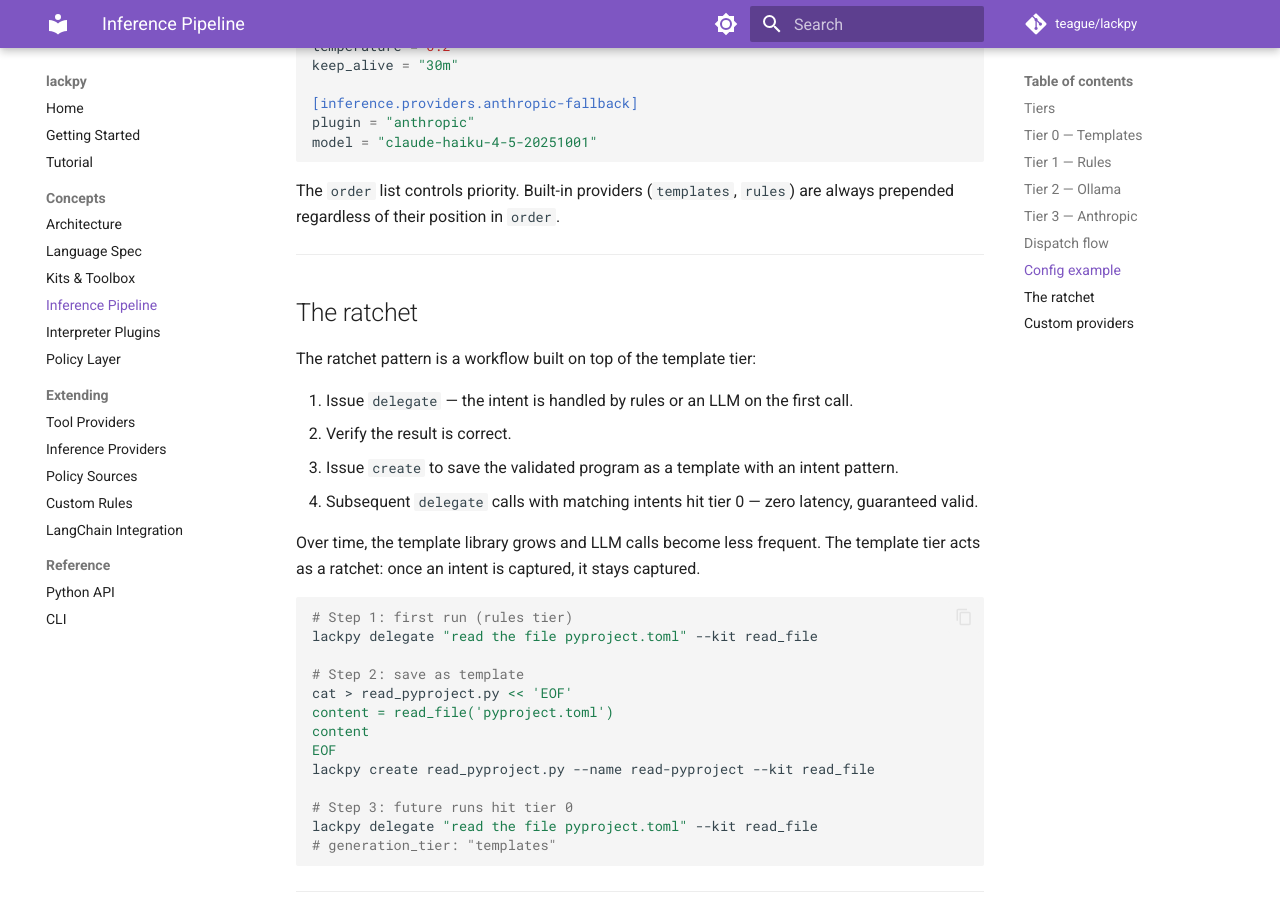
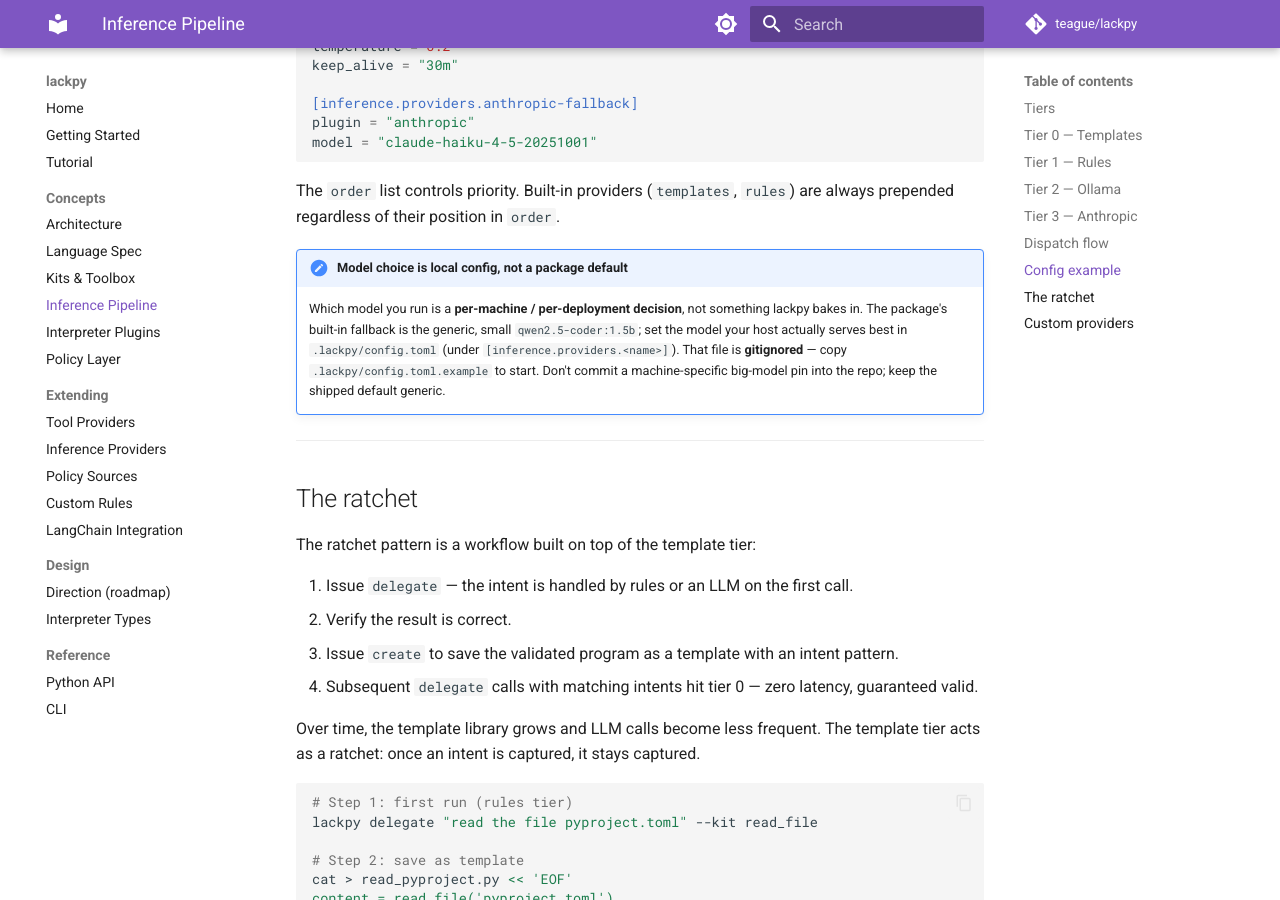
Before and after one commit to teaguesterling/lackpy, an MkDocs documentation site: the page built from docs/concepts/inference.md, in a window 1280 px wide and 900 px high, scrolled down 2871 px. Built offline with MkDocs 1.6.1 and Material for MkDocs 9.7.7, drawn with Linux system fonts in a browser that asks for light colours; comment, search, counter and statistics services are not loaded.

Commit message:
chore(config): make local model choice local-only + add design direction doc
The committed .lackpy/config.toml pinned a machine-specific model
(qwen3.6:latest). Model choice is a per-machine/deployment decision, not a
package default, so:

- untrack .lackpy/config.toml and gitignore it (file stays on disk locally)
- add .lackpy/config.toml.example with the generic qwen2.5-coder:1.5b default
- document "model choice is local config" in docs/concepts/inference.md

Also fold recovered design intent into docs, kept clearly separate from
current behavior:

- new docs/design/direction.md (marked intent-not-realized): safe-interpreter
  origin, gen/exec split, kits->config generalization, literate, cosmic-fabric
  integration seam
- wire a Design section into mkdocs nav

Co-Authored-By: Claude Opus 4.8 <noreply@anthropic.com>

```diff
--- a/docs/concepts/inference.md
+++ b/docs/concepts/inference.md
@@ -114,6 +114,14 @@ model = "claude-haiku-4-5-20251001"
 
 The `order` list controls priority. Built-in providers (`templates`, `rules`) are always prepended regardless of their position in `order`.
 
+!!! note "Model choice is local config, not a package default"
+    Which model you run is a **per-machine / per-deployment decision**, not something
+    lackpy bakes in. The package's built-in fallback is the generic, small
+    `qwen2.5-coder:1.5b`; set the model your host actually serves best in
+    `.lackpy/config.toml` (under `[inference.providers.<name>]`). That file is
+    **gitignored** — copy `.lackpy/config.toml.example` to start. Don't commit a
+    machine-specific big-model pin into the repo; keep the shipped default generic.
+
 ---
 
 ## The ratchet
--- a/mkdocs.yml
+++ b/mkdocs.yml
@@ -75,6 +75,9 @@ nav:
     - Policy Sources: extending/policy-sources.md
     - Custom Rules: extending/custom-rules.md
     - LangChain Integration: extending/langchain.md
+  - Design:
+    - Direction (roadmap): design/direction.md
+    - Interpreter Types: design/interpreter-types.md
   - Reference:
     - Python API: reference/api.md
     - CLI: reference/cli.md
```
Also changed, not shown: docs/design/direction.md (added, +61 -0 lines), 3 other files.
